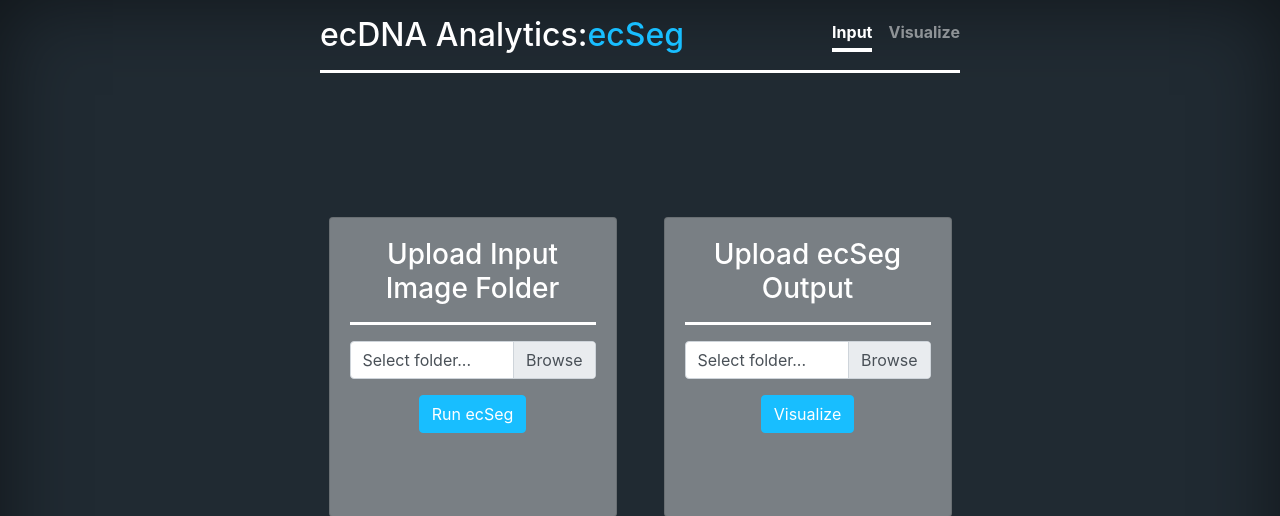
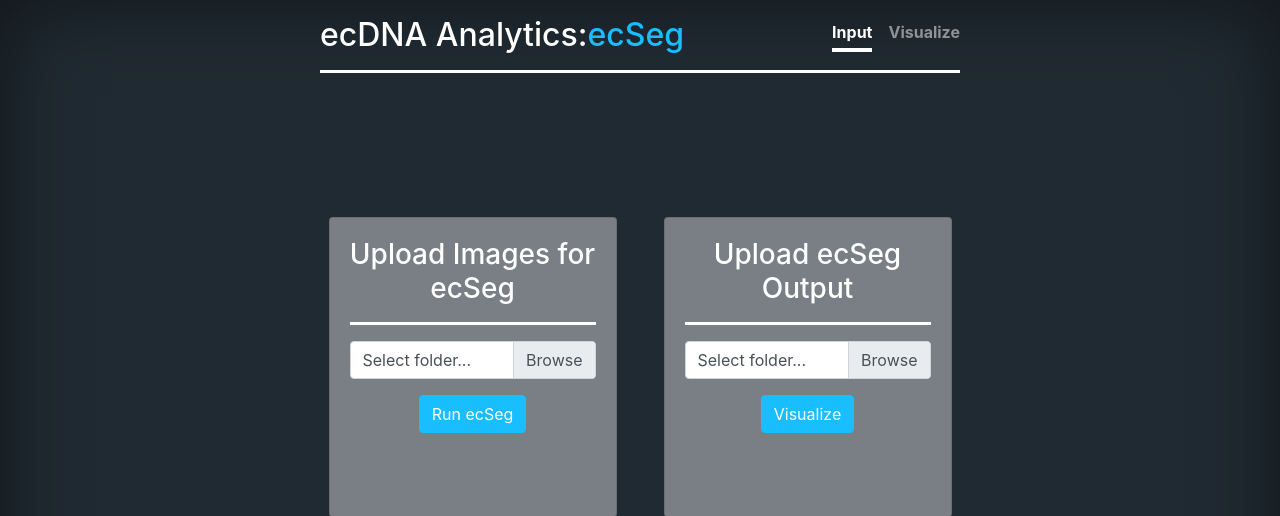
Before and after one commit to MihirBafna/ecDNA-Analytics, a Flask app: page /input in a window 1280 px wide. Shown: the top 516 px of the page. Run offline with Flask 2, Linux system fonts and the light colour scheme; some libraries are stand-ins or nearby versions.

Commit message:
fixed path issue

```diff
--- a/templates/input.html
+++ b/templates/input.html
@@ -107,7 +107,7 @@
         <div class="row justify-content-around align-items-center myrow">
             <div class="card" style="width: 18rem;">
                 <div class="card-body">
-                    <h3>Upload Input Image Folder</h3>
+                    <h3>Upload Images for ecSeg</h3>
                     <hr class='line'>
                     <form action="/uploadInput" method="POST" enctype="multipart/form-data">
                         <div class="form-group">
```
